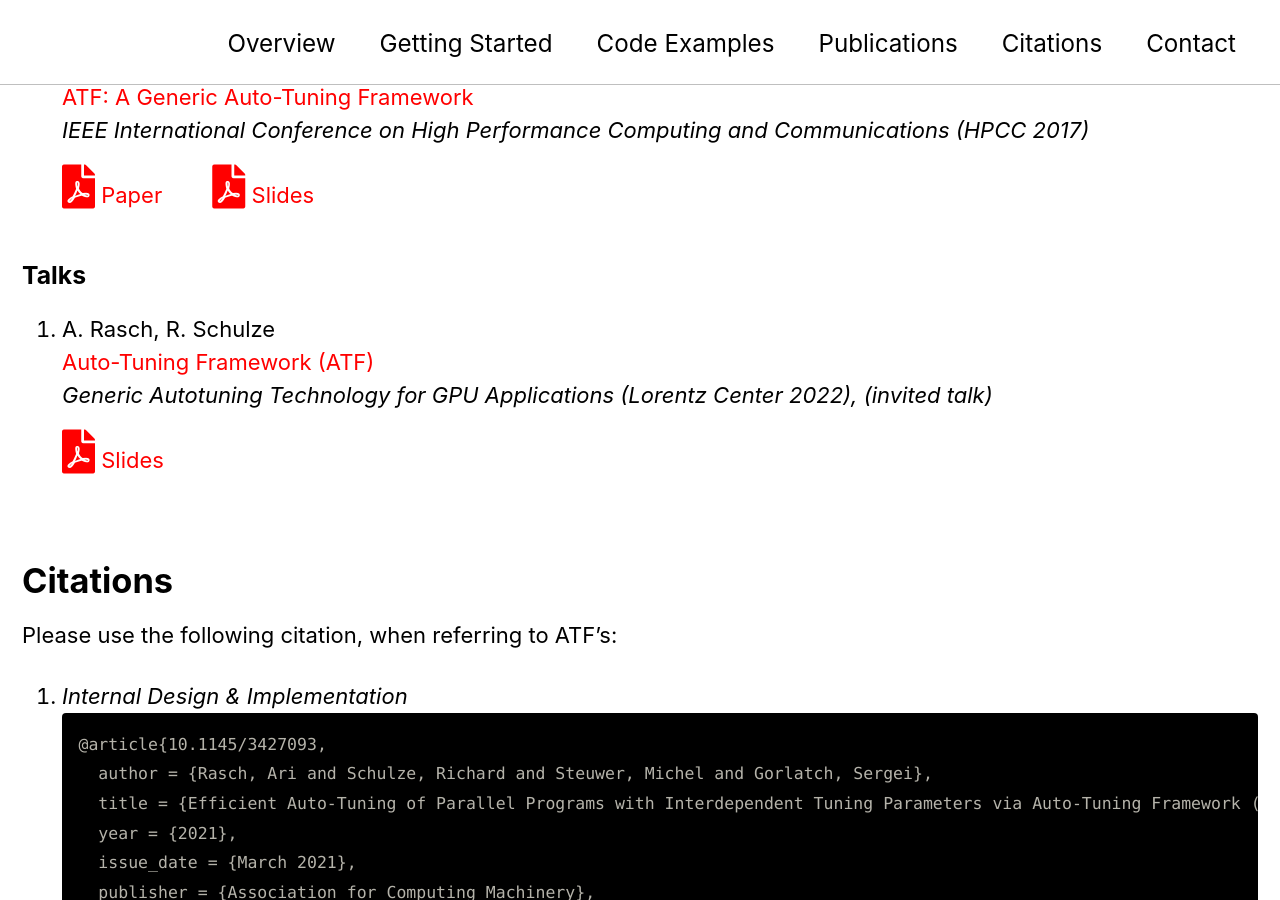
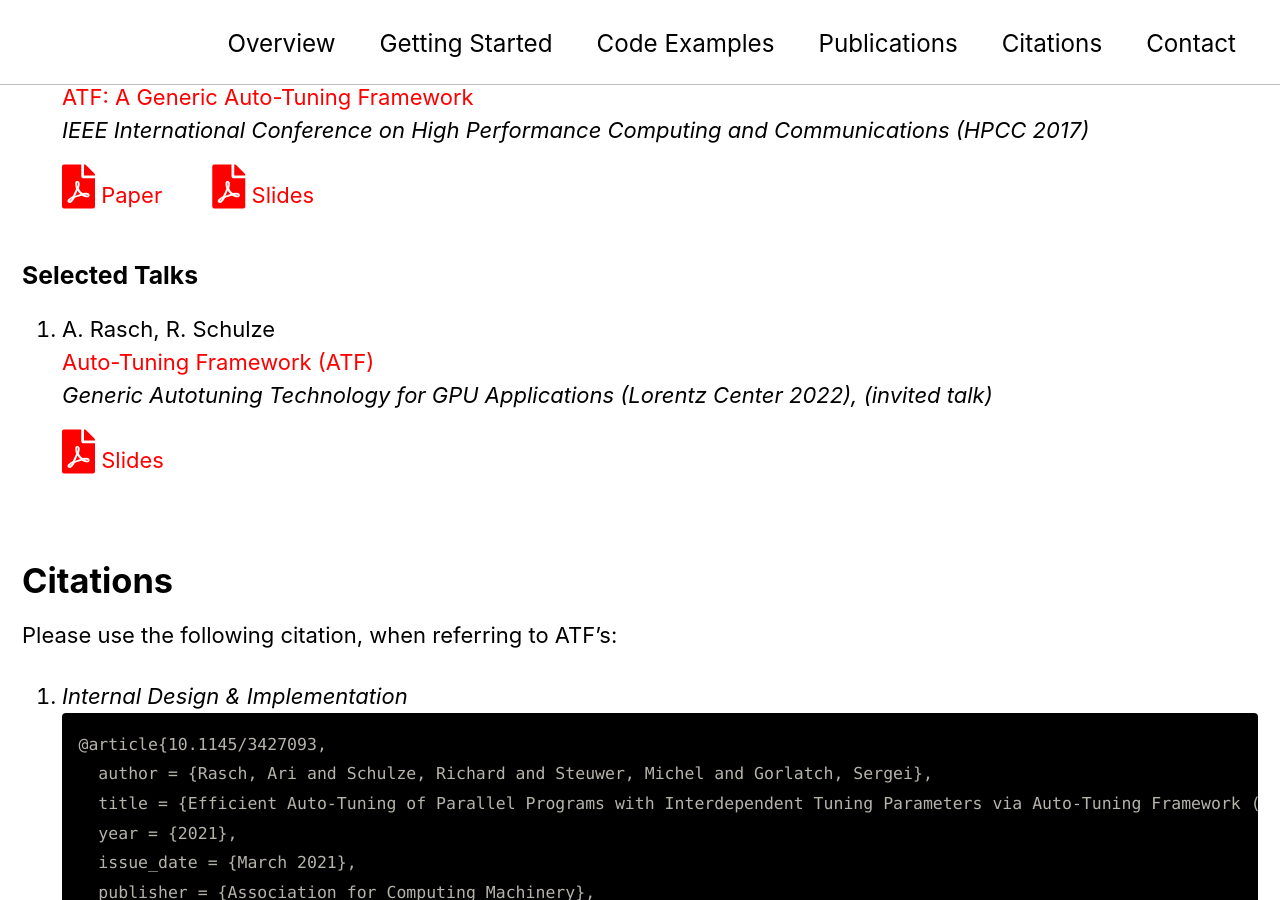
Before and after one commit to atf-tuner/atf-tuner.github.io, a Jekyll site: the page built from index.md, in a window 1280 px wide and 900 px high, scrolled down 4500 px. Built offline with Jekyll 4.4.1, drawn with Linux system fonts in a browser that asks for light colours; cached includes are drawn as plain includes.

Commit message:
Rename section 'Talks' to 'Selected Talks'

```diff
--- a/index.md
+++ b/index.md
@@ -283,7 +283,7 @@ int main()
     <a href="assets/files/paper/hpcc17/paper.pdf"><i class="fas fa-file-pdf" style="color: red; font-size: 2em; padding-top: .4em"></i></a> [Paper](assets/files/paper/hpcc17/paper.pdf)
     <a href="assets/files/paper/hpcc17/slides.pdf"><i class="fas fa-file-pdf" style="color: red; font-size: 2em; padding-top: .4em; padding-left: 1em"></i></a> [Slides](assets/files/paper/hpcc17/slides.pdf)
 
-### Talks
+### Selected Talks
 
 1.  A. Rasch, R. Schulze \\
     [Auto-Tuning Framework (ATF)](https://www.lorentzcenter.nl/generic-autotuning-technology-for-gpu-applications.html) \\
```
